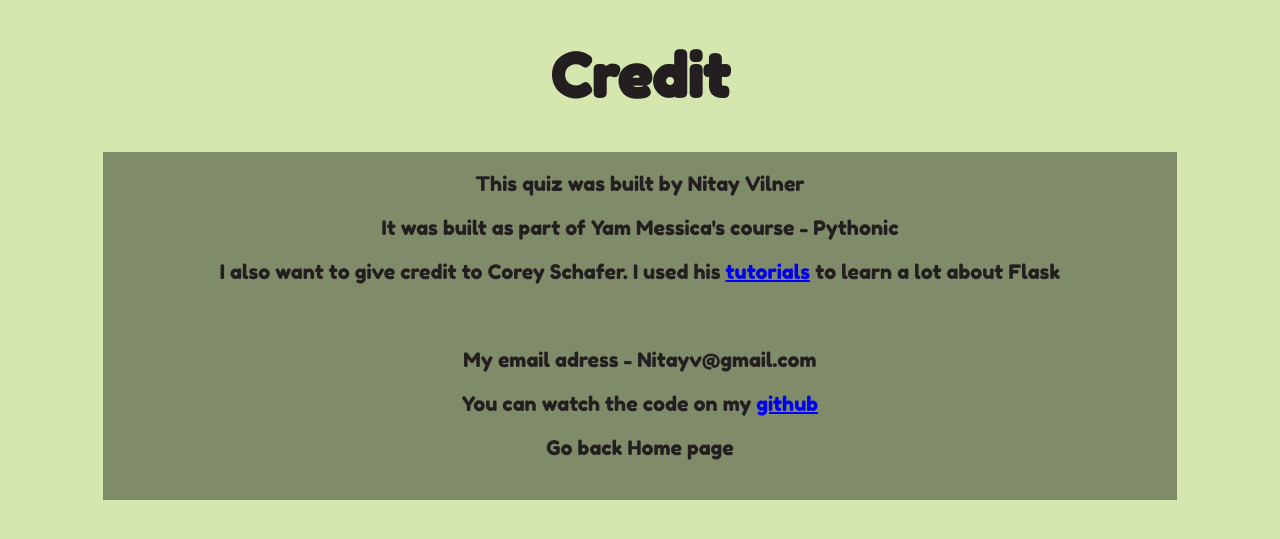
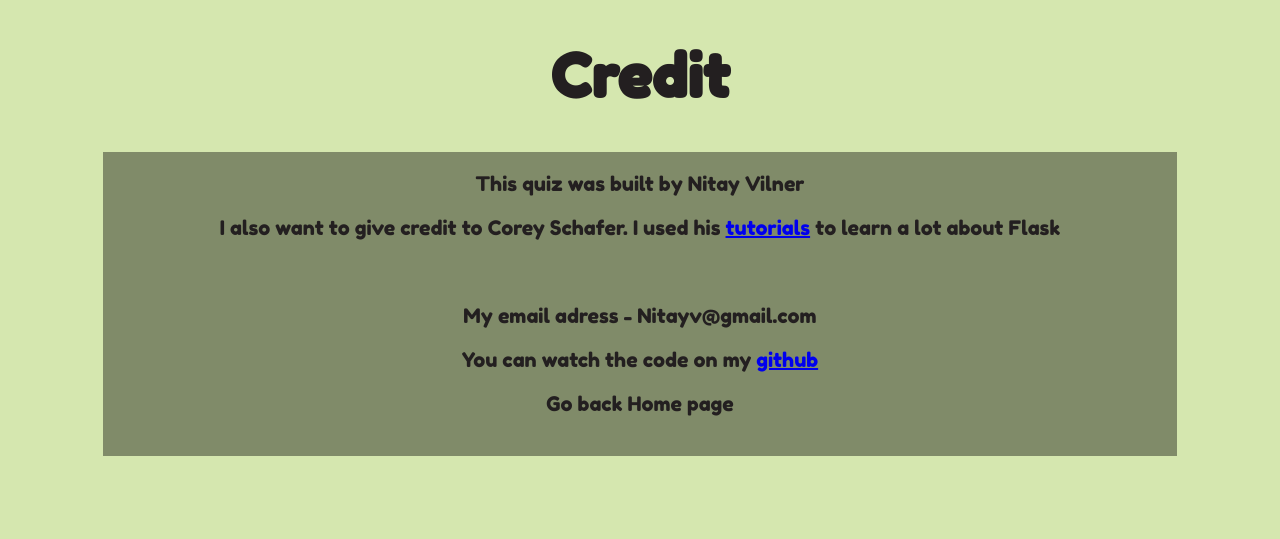
Before and after one commit to nitayv9/avatarquiz, a Flask app: page /credit in a window 1280 px wide. Shown: the top 539 px of the page. Run offline with Flask 2, Linux system fonts and the light colour scheme.

Commit message:
Update credit.j2

```diff
--- a/templates/credit.j2
+++ b/templates/credit.j2
@@ -3,7 +3,6 @@
 <h1>Credit</h1>
 <section>
   <p>This quiz was built by Nitay Vilner</p>
-    <p>It was built as part of Yam Messica's course - Pythonic</p>
     <p>I also want to give credit to Corey Schafer.
     I used his <a href="https://www.youtube.com/watch?v=MwZwr5Tvyxo&list=PL-osiE80TeTs4UjLw5MM6OjgkjFeUxCYH">tutorials</a> to learn a lot about Flask</p>
     <br>
```
